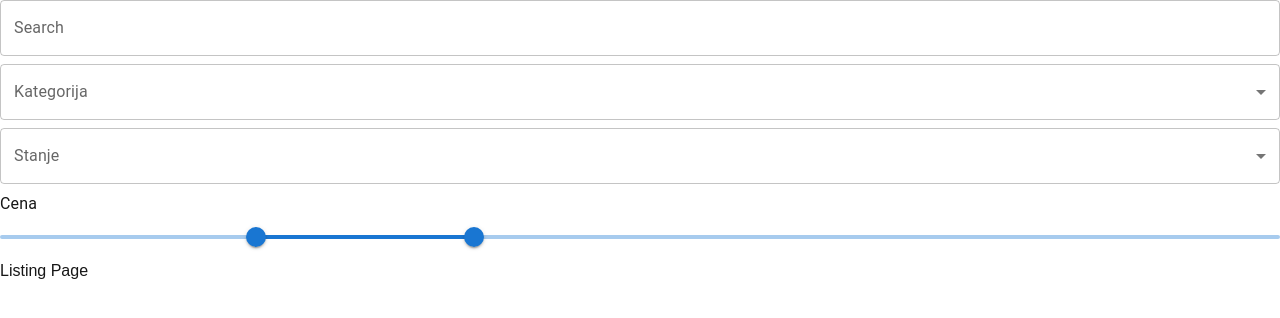
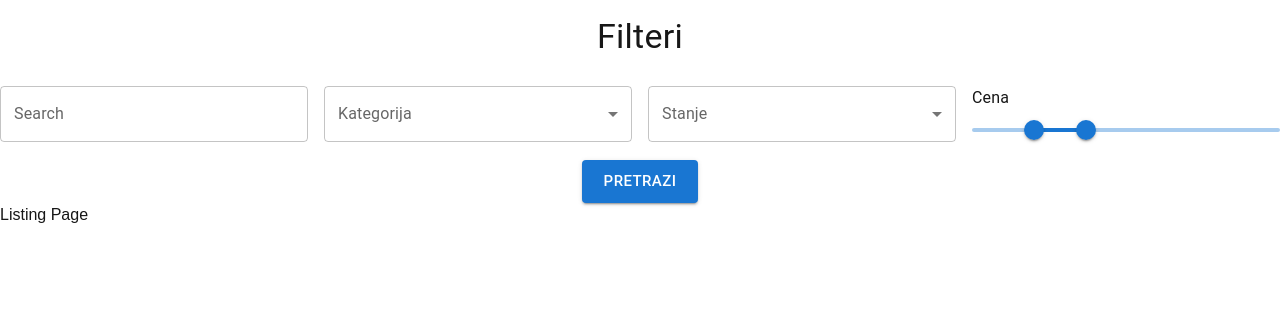
Before and after one commit to asdfmake/airsoftshop.rs, a Next.js app: page /components/listing in a window 1280 px wide. Shown: the top 318 px of the page. Built offline with nearby package versions, Linux system fonts and the light colour scheme; no server answers.

Commit message:
Updated design for filters bar
Still missing functionality

```diff
--- a/app/components/listing/page.tsx
+++ b/app/components/listing/page.tsx
@@ -6,7 +6,7 @@ import FormControl from '@mui/material/FormControl';
 import Select, { SelectChangeEvent } from '@mui/material/Select';
 import React from 'react';
 import Grid from '@mui/material/Grid';
-import { Slider, Typography } from '@mui/material';
+import { Button, Slider, Typography } from '@mui/material';
 
 
 export default function ListingPage() {
@@ -36,15 +36,23 @@ export default function ListingPage() {
     <main>
         {/* Prvo idu filteri za listanje, a ispod njih su proizvodi */}
         <section>
-          <Grid container rowSpacing={1} columns={{ xs: 4, sm: 2, md: 1 }} spacing={2}>
+          <Typography
+            variant="h4"
+            gutterBottom
+            sx={{ width: '100%', textAlign: 'center', padding: 2}}
+          >
+            Filteri
+          </Typography>
+          <Grid container rowSpacing={1} spacing={2}>
 
             {/* Search by name */}
-            <Grid size={{ sm: 4, md: 2, lg: 1 }}>
+            <Grid size={{ xs: 12, sm: 12, md: 6, lg: 3 }}>
               <TextField label="Search" variant="outlined" fullWidth />
             </Grid>
 
             {/* Filter by category */}
-            <Grid size={{ sm: 4, md: 2, lg: 1 }}>
+            <Grid size={{ xs: 12, sm: 12, md: 6, lg: 3 }}>
+
               <FormControl fullWidth>
                   <InputLabel id="demo-simple-select-label">Kategorija</InputLabel>
                   <Select
@@ -61,7 +69,7 @@ export default function ListingPage() {
               </FormControl>
             </Grid>
 
-            <Grid size={{ sm: 4, md: 2, lg: 1 }}>
+            <Grid size={{ xs: 12, sm: 12, md: 6, lg: 3 }}>
               {/* Filter by Condition */}
               <FormControl fullWidth>
                 <InputLabel id="demo-simple-select-label">Stanje</InputLabel>
@@ -79,7 +87,7 @@ export default function ListingPage() {
               </FormControl>
             </Grid>
 
-            <Grid size={{ sm: 4, md: 2, lg: 1 }}>
+            <Grid size={{ xs: 12, sm: 12, md: 6, lg: 3 }}>
               {/* Filter by Price */}
               <Typography id="track-false-slider" gutterBottom>
                 Cena
@@ -94,6 +102,12 @@ export default function ListingPage() {
               />
             </Grid>
 
+            <Grid size={12} sx={{textAlign: 'center'}}>
+              <Button variant="contained" color="primary" size='large'>
+                Pretrazi
+              </Button>
+            </Grid>
+
           </Grid>
         </section>
 
```
